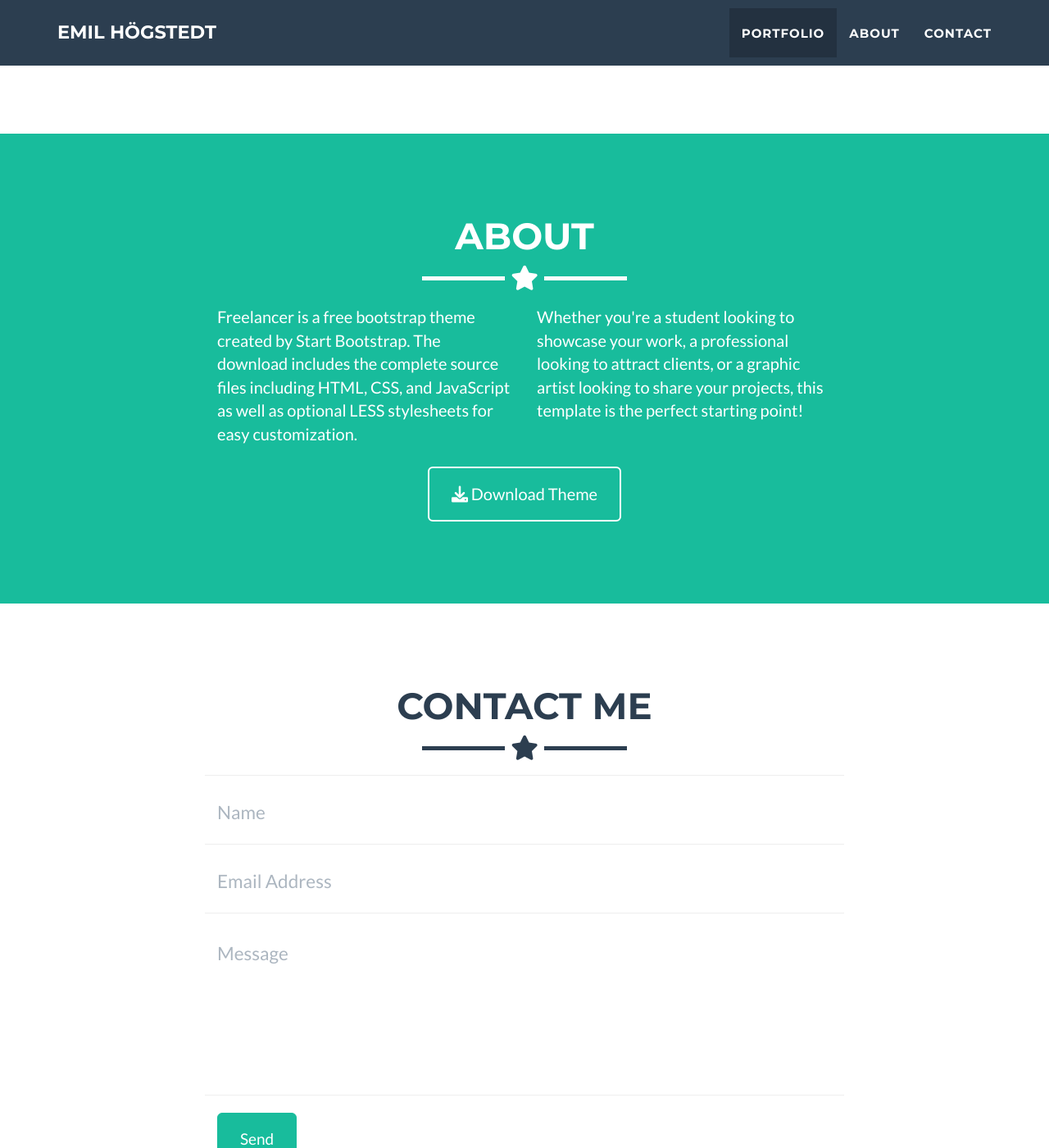
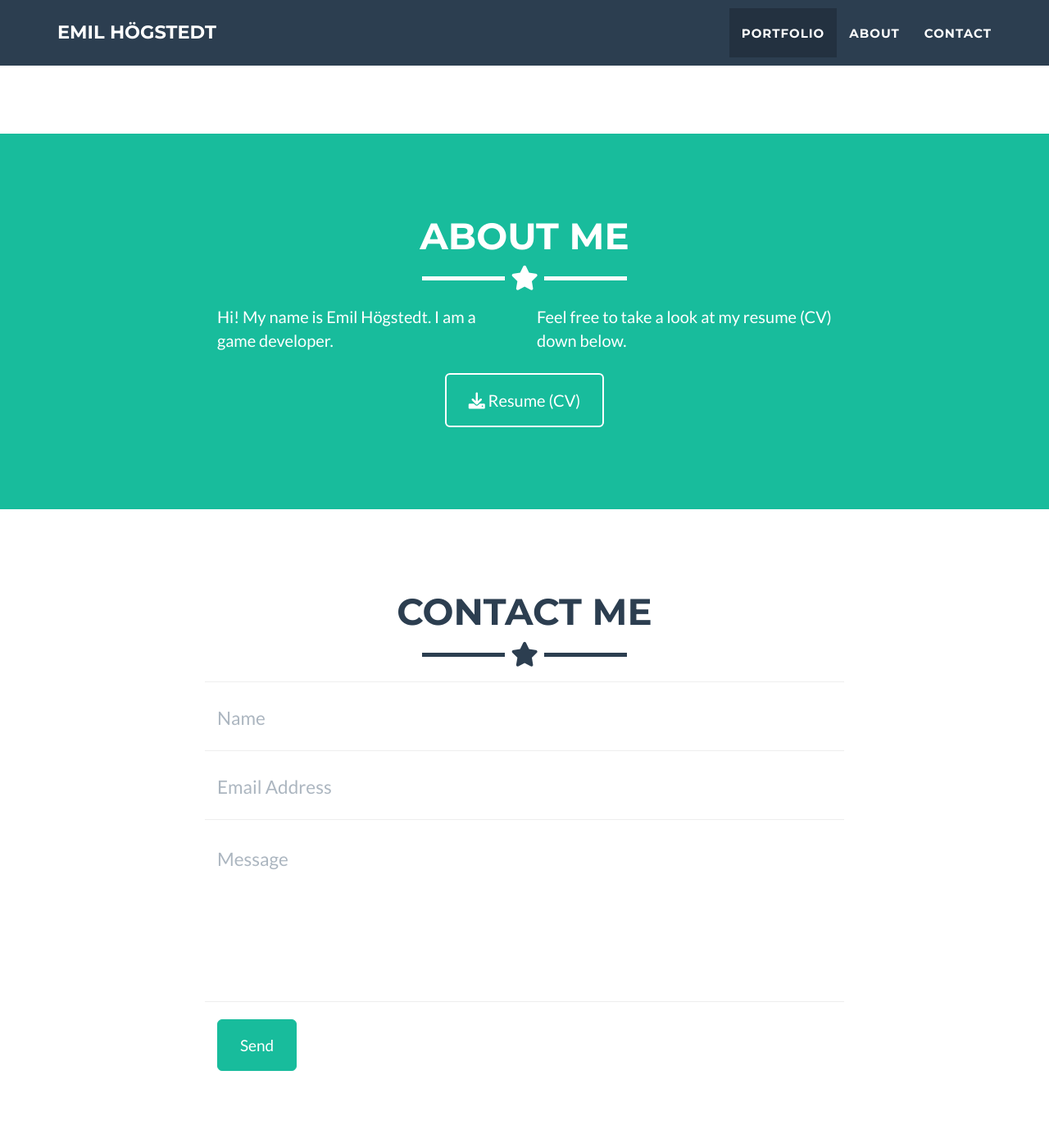
Before and after one commit to EmilHogstedt/EmilHogstedt.github.io, a Jekyll site: the page built from _posts/2014-07-18-project-1.markdown, in a window 1280 px wide and 1400 px high, scrolled down 1659 px. Shown: the whole window at 82% size. Built offline with Jekyll 4.4.1, drawn with Linux system fonts in a browser that asks for light colours; some of the changed text lies outside the part shown.

Commit message:
Further changes

```diff
--- a/_config.yml
+++ b/_config.yml
@@ -33,9 +33,9 @@ color:
 # Footer settings
 footer:
   copyright: M.Sc Emil Högstedt
-  location: Karlskrona, Sweden
+  location: Located
   social: My Socials
-  credits: Content added by Emil Högstedt, Template from https://github.com/jeromelachaud/freelancer-theme
+  credits: Credits
 
 # Social networks usernames (many more available: google-plus, flickr, dribbble, pinterest, instagram, tumblr, linkedin, etc.)
 social:
--- a/_includes/about.html
+++ b/_includes/about.html
@@ -3,23 +3,20 @@
   <div class="container">
     <div class="row">
       <div class="col-lg-12 text-center">
-        <h2>About</h2>
+        <h2>About me</h2>
         <hr class="star-light">
       </div>
     </div>
     <div class="row">
       <div class="col-lg-4 col-lg-offset-2">
-        <p>Freelancer is a free bootstrap theme created by Start Bootstrap. The download includes the complete
-          source files including HTML, CSS, and JavaScript as well as optional LESS stylesheets for easy
-          customization.</p>
+        <p>Hi! My name is Emil Högstedt. I am a game developer.</p>
       </div>
       <div class="col-lg-4">
-        <p>Whether you're a student looking to showcase your work, a professional looking to attract clients, or
-          a graphic artist looking to share your projects, this template is the perfect starting point! </p>
+        <p>Feel free to take a look at my resume (CV) down below.</p>
       </div>
       <div class="col-lg-8 col-lg-offset-2 text-center">
-        <a href="https://github.com/jeromelachaud/freelancer-theme" class="btn btn-lg btn-outline">
-          <i class="fa fa-download"></i> Download Theme
+        <a href="..\CV.pdf" class="btn btn-lg btn-outline">
+          <i class="fa fa-download"></i> Resume (CV)
         </a>
       </div>
     </div>
```
Also changed, not shown: 2 other files.
